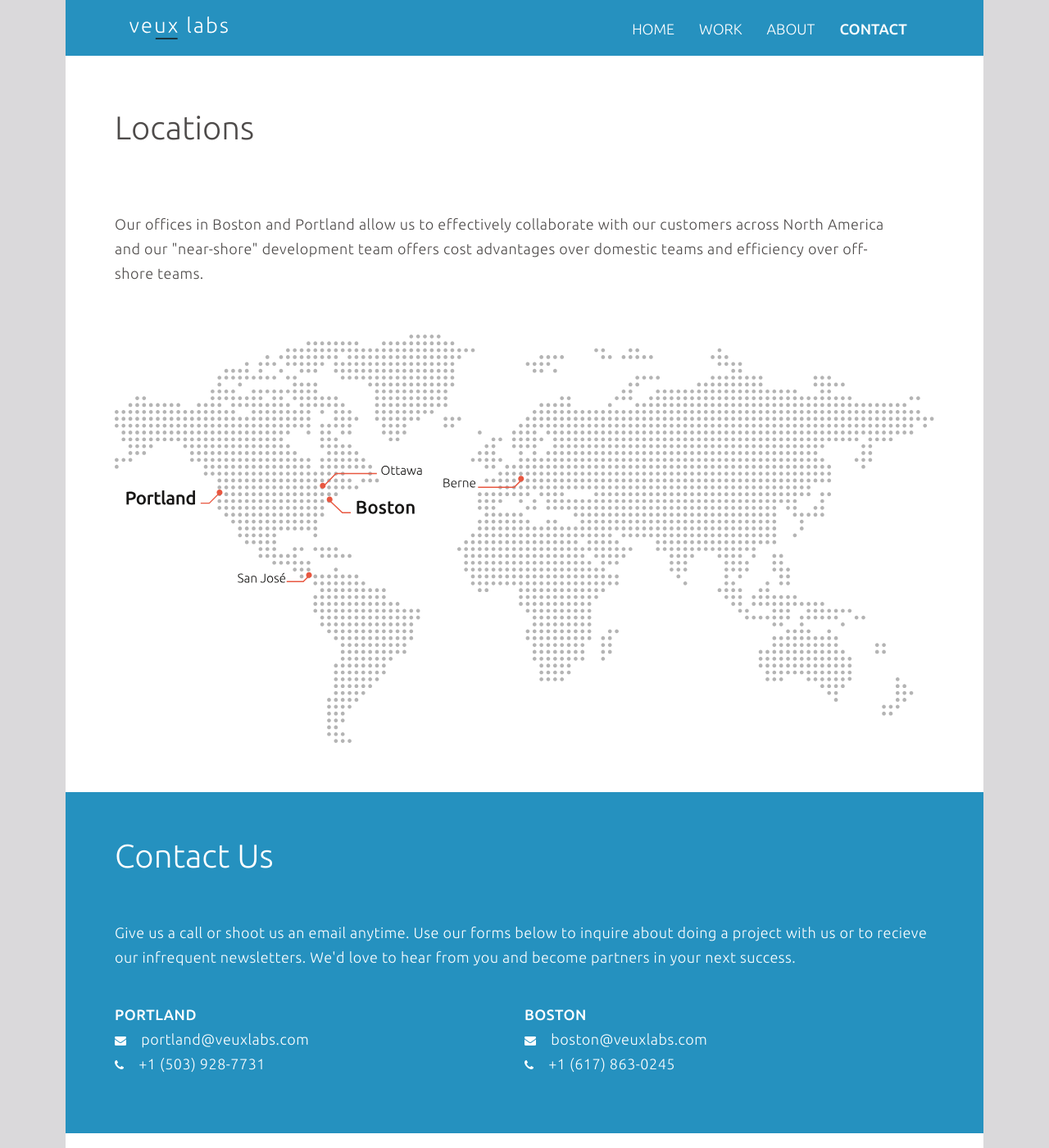
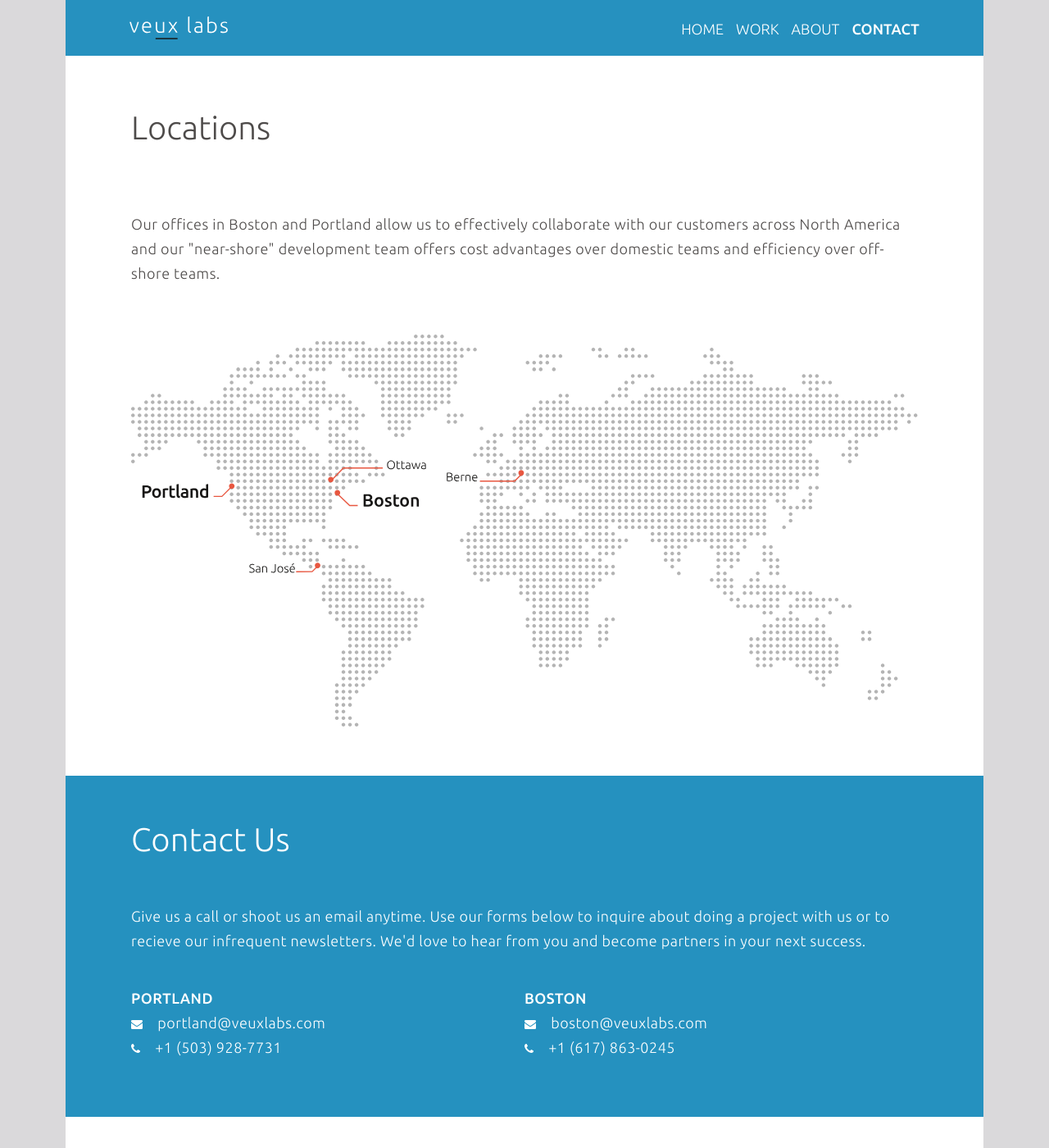
Before and after one commit to VeuxLabs/VeuxLabs.github.io, a Jekyll site: the page built from contact.html, in a window 1280 px wide and 1400 px high. Shown: the whole window at 82% size. Built offline with Jekyll 4.4.1, drawn with Linux system fonts in a browser that asks for light colours; nearby versions of some CDN libraries; comment, search, counter and statistics services are not loaded.

Commit message:
Alignment fixes.

```diff
--- a/css/landing-page.css
+++ b/css/landing-page.css
@@ -139,6 +139,7 @@ h6 {
 
 .navbar-default .navbar-nav>li>a {
     color: #ffffff;
+    padding-right: 0;
 }
 
 @media (max-width: 768px) {
@@ -1975,7 +1976,7 @@ footer .copyright {
 }
 
 .content, .our-team {
-    padding: 40px 60px;
+    padding: 40px 80px;
     float: left;
     background-color: white;
     width: 100%;
```
